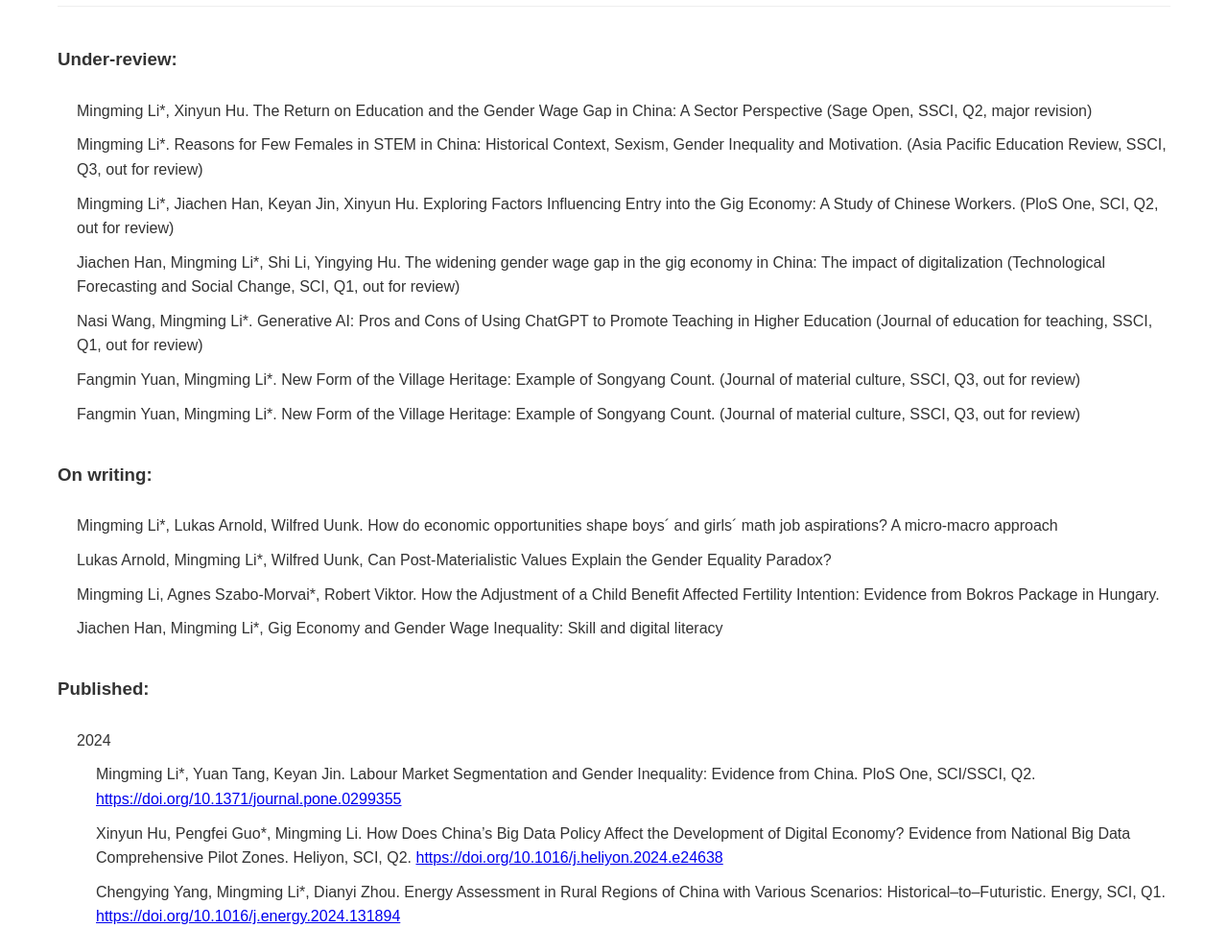
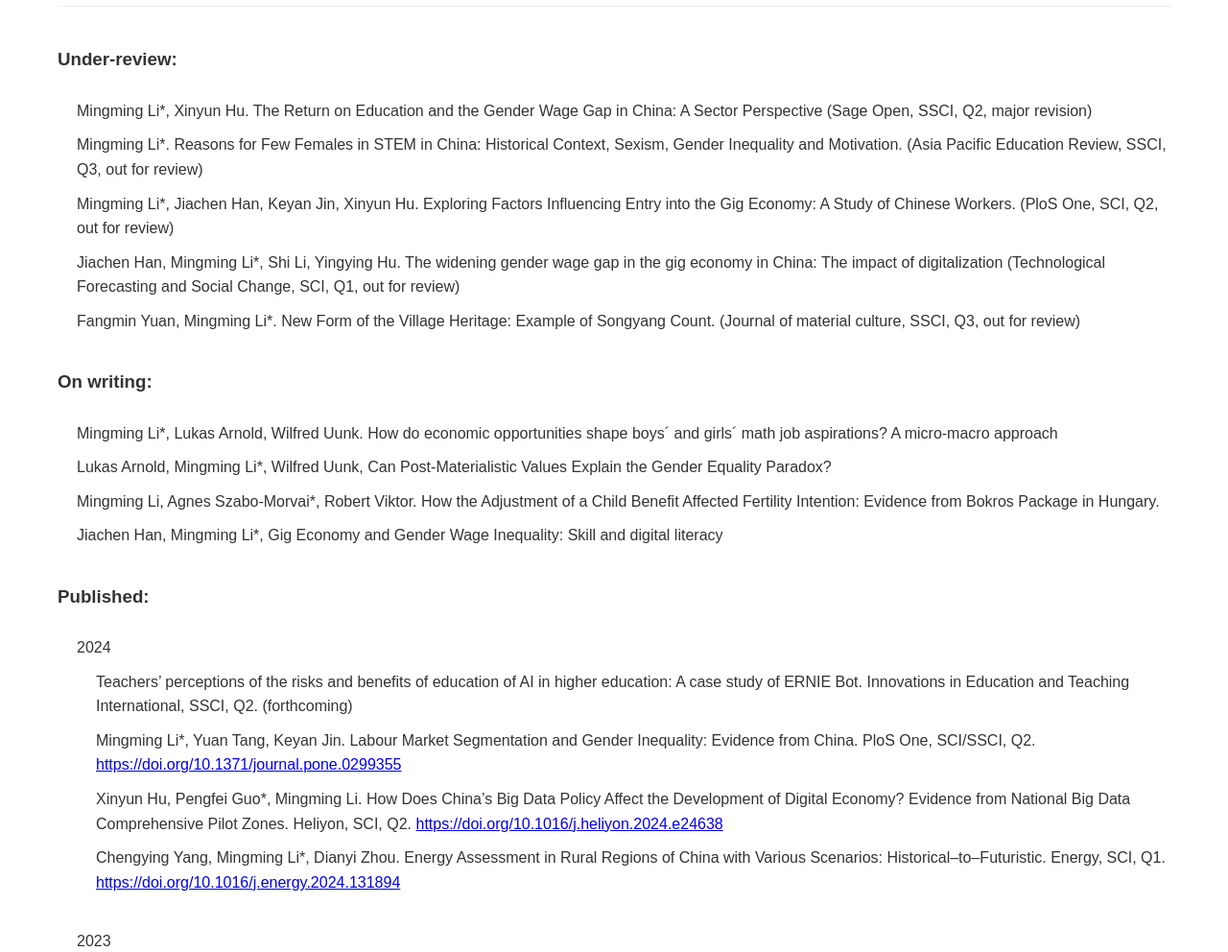
Before and after one commit to limingming26/limingming26.github.io, a plain HTML site: page publications.html in a window 1280 px wide. Shown: the part 105-1097 px from the top of the page at 96% size. Drawn offline with Linux system fonts and the light colour scheme.

Commit message:
Update publications.html

```diff
--- a/publications.html
+++ b/publications.html
@@ -29,9 +29,7 @@
             <li>Mingming Li*. Reasons for Few Females in STEM in China: Historical Context, Sexism, Gender Inequality and Motivation. (Asia Pacific Education Review, SSCI, Q3, out for review)</li>
             <li>Mingming Li*, Jiachen Han, Keyan Jin, Xinyun Hu. Exploring Factors Influencing Entry into the Gig Economy: A Study of Chinese Workers. (PloS One, SCI, Q2, out for review)</li>
             <li>Jiachen Han, Mingming Li*, Shi Li, Yingying Hu. The widening gender wage gap in the gig economy in China: The impact of digitalization (Technological Forecasting and Social Change, SCI, Q1, out for review)</li>
-            <li>Nasi Wang, Mingming Li*. Generative AI: Pros and Cons of Using ChatGPT to Promote Teaching in Higher Education (Journal of education for teaching, SSCI, Q1, out for review)</li>
             <li>Fangmin Yuan, Mingming Li*. New Form of the Village Heritage: Example of Songyang Count. (Journal of material culture, SSCI, Q3, out for review)</li>
-	    <li>Fangmin Yuan, Mingming Li*. New Form of the Village Heritage: Example of Songyang Count. (Journal of material culture, SSCI, Q3, out for review)</li>
         </ul>
         <br>
     <h3>On writing:</h3>
@@ -48,6 +46,7 @@
         <ul>
             <li>2024</li>
             <ul>
+		<li>Teachers’ perceptions of the risks and benefits of education of AI in higher education: A case study of ERNIE Bot. Innovations in Education and Teaching International, SSCI, Q2. (forthcoming) </li>
                 <li>Mingming Li*, Yuan Tang, Keyan Jin. Labour Market Segmentation and Gender Inequality: Evidence from China. PloS One, SCI/SSCI, Q2. <a href="https://doi.org/10.1371/journal.pone.0299355">https://doi.org/10.1371/journal.pone.0299355</a></li>
                 <li>Xinyun Hu, Pengfei Guo*, Mingming Li. How Does China’s Big Data Policy Affect the Development of Digital Economy? Evidence from National Big Data Comprehensive Pilot Zones. Heliyon, SCI, Q2. <a href="https://doi.org/10.1016/j.heliyon.2024.e24638">https://doi.org/10.1016/j.heliyon.2024.e24638</a></li>
                 <li>Chengying Yang, Mingming Li*, Dianyi Zhou. Energy Assessment in Rural Regions of China with Various Scenarios: Historical–to–Futuristic. Energy, SCI, Q1. <a href="https://doi.org/10.1016/j.energy.2024.131894">https://doi.org/10.1016/j.energy.2024.131894</a></li>
```
